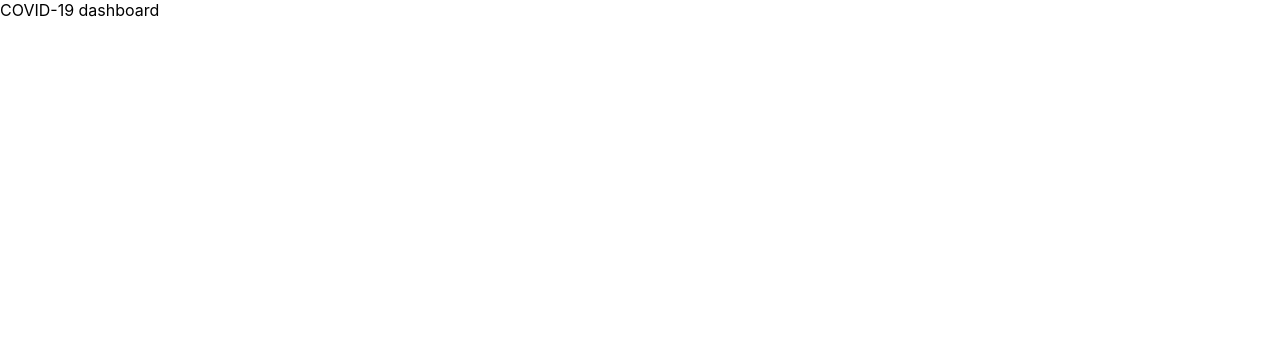
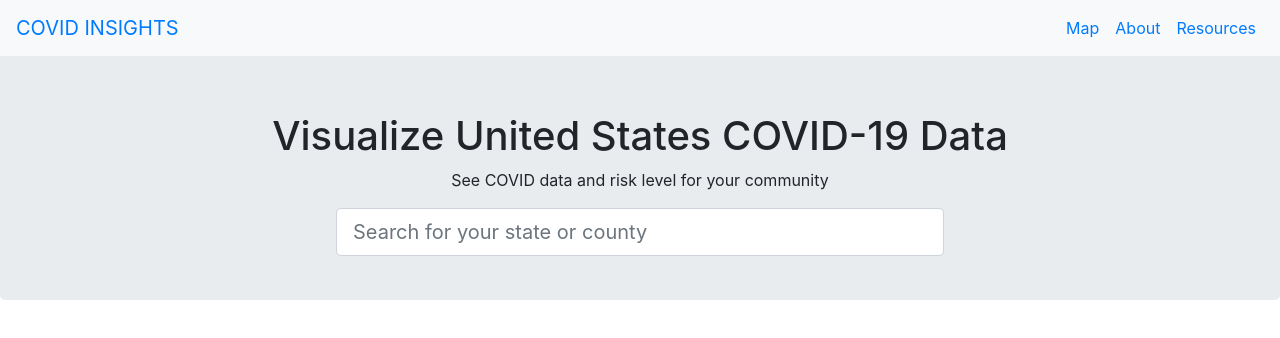
Before and after one commit to soundestmammal/covid19insights, a React (Create React App) app in the folder client/: page / in a window 1280 px wide. Shown: the top 338 px of the page. Built offline with nearby package versions, Linux system fonts and the light colour scheme.

Commit message:
Add search bar to project, supports autocomplete, arrow, tab, enter keys

```diff
--- a/client/package.json
+++ b/client/package.json
@@ -6,8 +6,11 @@
     "@testing-library/jest-dom": "^4.2.4",
     "@testing-library/react": "^9.5.0",
     "@testing-library/user-event": "^7.2.1",
+    "bootstrap": "^4.5.0",
     "react": "^16.13.1",
+    "react-bootstrap": "^1.0.1",
     "react-dom": "^16.13.1",
+    "react-router-dom": "^5.2.0",
     "react-scripts": "3.4.1"
   },
   "scripts": {
--- a/client/public/index.html
+++ b/client/public/index.html
@@ -15,6 +15,12 @@
       user's mobile device or desktop. See https://developers.google.com/web/fundamentals/web-app-manifest/
     -->
     <link rel="manifest" href="%PUBLIC_URL%/manifest.json" />
+    <link
+      rel="stylesheet"
+      href="https://maxcdn.bootstrapcdn.com/bootstrap/4.5.0/css/bootstrap.min.css"
+      integrity="sha384-9aIt2nRpC12Uk9gS9baDl411NQApFmC26EwAOH8WgZl5MYYxFfc+NcPb1dKGj7Sk"
+      crossorigin="anonymous"
+    />
     <!--
       Notice the use of %PUBLIC_URL% in the tags above.
       It will be replaced with the URL of the `public` folder during the build.
--- a/client/src/App.css
+++ b/client/src/App.css
@@ -1,4 +1,4 @@
-.App-header {
+.App {
   background-color: #282c34;
   min-height: 100vh;
   display: flex;
@@ -7,4 +7,35 @@
   justify-content: center;
   font-size: calc(10px + 2vmin);
   color: white;
+  margin-top: 56px;
 }
+
+.suggestions {
+  border: 1px solid #999;
+  border-top-width: 0;
+  list-style-type: none;
+  margin-top: 0;
+  max-height: 400px;
+  overflow-y: auto;
+  width: 50%;
+  margin: 0 auto;
+  padding-left: 0;
+  background-color: white;
+}
+
+.suggestions li {
+  padding: 0.5em 1em;
+  color: black;
+  text-decoration: none;
+}
+
+.suggestion-active,
+.suggestions li:hover {
+  background-color: rgba(237, 237, 237, 1);
+  cursor: pointer;
+  font-weight: 700;
+}
+
+.suggestions li:not(:last-of-type) {
+  border-bottom: 1px solid #999;
+}
--- a/client/src/App.js
+++ b/client/src/App.js
@@ -1,10 +1,10 @@
 import React from 'react';
 import './App.css';
 
-function App() {
+function App(props) {
   return (
     <div className="App">
-      COVID-19 dashboard
+      {props.state}
     </div>
   );
 }
--- /dev/null
+++ b/client/src/AppRouter.js
@@ -0,0 +1,37 @@
+import React, { Component } from 'react';
+import { BrowserRouter as Router, Route } from 'react-router-dom';
+import App from './App';
+import Navbar from './Navbar';
+import Hero from './components/Hero';
+
+class AppRouter extends Component {
+
+    constructor(props) {
+      super(props);
+      this.state = {
+        currentState: "",
+      }
+    }
+
+    navToState = (state) => {
+      this.setState({ currentState: state });
+    }
+
+    render() {
+        return(
+            <div>
+                <Router>
+                    <Navbar />
+                    <Route exact path="/">
+                        <Hero  height={'300px'} nav={this.navToState}  title={"Visualize United States COVID-19 Data"} subtitle={"See COVID data and risk level for your community"} style={{marginTop: '56px'}}/>
+                    </Route>
+                    <Route path="/detail">
+                        <App state={this.state.currentState} />
+                    </Route>
+                </Router>
+            </div>
+        );
+    }
+}
+
+export default AppRouter;
--- /dev/null
+++ b/client/src/Navbar.js
@@ -0,0 +1,19 @@
+import React from 'react';
+import { Link } from 'react-router-dom';
+import Navbar from 'react-bootstrap/Navbar';
+import Nav from 'react-bootstrap/Nav';
+
+const Navigation = () => {
+    return (
+        <Navbar bg="light" fixed='top'>
+            <Navbar.Brand className="mr-auto"><Link to="/">COVID INSIGHTS</Link></Navbar.Brand>
+            <Nav>
+                <Nav.Link><Link to="/">Map</Link></Nav.Link>
+                <Nav.Link><Link to="/about">About</Link></Nav.Link>
+                <Nav.Link><Link to="/resources">Resources</Link></Nav.Link>
+            </Nav>
+        </Navbar>
+    );
+}
+
+export default Navigation;
--- /dev/null
+++ b/client/src/components/Hero.js
@@ -0,0 +1,162 @@
+import React, { Component } from 'react';
+import { Link, Redirect } from 'react-router-dom';
+import InputGroup from 'react-bootstrap/InputGroup';
+import FormControl from 'react-bootstrap/FormControl';
+import "../App.css";
+
+class Hero extends Component {
+    constructor(props){
+        super(props);
+        this.state = {
+            activeSuggestion: 0,
+            filteredSuggestions: [],
+            showSuggestions: false,
+            textInput: "",
+            toDetail: false,
+        }
+    }
+
+    onChangeText = (e) => {
+        const userInput = e.target.value;
+        let places = ["New York", "Florida", "Massachusetts", "Texas", "California", "New Jersey", "Arizona", "Montana", "Rhode Island", "Kansas", "Louisiana"];
+        const filteredSuggestions = places.filter(place => place.toLowerCase().indexOf(userInput.toLowerCase()) > -1);
+        this.setState({
+            filteredSuggestions,
+            activeSuggestion: 0,
+            textInput: e.target.value,
+            showSuggestions: true,
+        });
+    }
+
+    onClick = (e) => {
+        this.props.nav(e.target.innerText);
+        this.setState({
+            filteredSuggestions: [],
+            activeSuggestion: 0,
+            showSuggestions: false,
+            textInput: e.target.innerText
+        })
+    }
+
+    onKeyDown = (e) => {
+        const { activeSuggestion, filteredSuggestions } = this.state;
+        // Enter key
+        if(e.keyCode === 13) {
+            e.preventDefault();
+            console.log(filteredSuggestions[activeSuggestion]);
+            this.props.nav(filteredSuggestions[activeSuggestion]);
+            this.setState({
+                activeSuggestion: 0,
+                showSuggestions: false,
+                textInput: filteredSuggestions[activeSuggestion],
+                toDetail: true,
+            });
+        }
+        // If user presses up arraow
+        else if(e.keyCode === 38) {
+            if(activeSuggestion === 0) {
+                return;
+            }
+            this.setState({ activeSuggestion: activeSuggestion - 1});
+        }
+        // If user presses down arrow, increment index
+        else if(e.keyCode === 40) {
+            if(activeSuggestion -1 === filteredSuggestions.length) {
+                return;
+            }
+            this.setState({ activeSuggestion: activeSuggestion+1 });
+        }
+        // Tab key
+        else if(e.keyCode === 9) {
+            e.preventDefault();
+            this.setState({
+                activeSuggestion: 0,
+                showSuggestions: false,
+                textInput: filteredSuggestions[activeSuggestion]
+            })
+        }
+    }
+
+    renderText() {
+        return(
+            <div className={`container align-items-center d-flex flex-column mt-5`}>
+                <h1>{this.props.title}</h1>
+                <p>{this.props.subtitle}</p>
+            </div>
+        );
+    }
+
+    submitState = e => {
+        e.preventDefault();
+        this.setState({ toDetail: true });
+    }
+
+    render() {
+        const { onChangeText,
+                onClick,
+                onKeyDown,
+                state: {
+                    activeSuggestion,
+                    filteredSuggestions,
+                    showSuggestions,
+                    textInput,
+                    toDetail
+                }
+        } = this;
+
+        if(toDetail) {
+            return <Redirect to="/detail" />
+        }
+
+        let suggestionsListComponent;
+        if(showSuggestions && textInput) {
+            if(filteredSuggestions.length) {
+                suggestionsListComponent = (
+                    <ul className="suggestions">
+                        {filteredSuggestions.map((suggestion, index) => {
+                            let className;
+
+                            if (index === activeSuggestion) {
+                                className = "suggestion-active"
+                                console.log("CLASS NAME!", className);
+                            }
+
+                            return (
+                                <Link to="/detail">
+                                    <li
+                                        className={className}
+                                        key={suggestion}
+                                        onClick={onClick}
+                                    >
+                                        {suggestion}
+                                    </li>
+                                </Link>
+                            );
+                        })}
+                    </ul>
+                );
+            } else {
+                suggestionsListComponent = (
+                    <div class="no-suggestions">
+                        <em>There are no suggestions, woops.</em>
+                    </div>
+                )
+            }
+        }
+        return(
+            <div>
+                <div className="jumbotron" style={{ display: 'block', height: this.props.height}}>
+                    {this.renderText()}
+                    <form>
+                        <InputGroup size="lg" className="w-50 mx-auto">
+                            <FormControl value={textInput} onChange={onChangeText} onKeyDown={onKeyDown} placeholder="Search for your state or county" aria-label="Large" aria-describedby="inputGroup-sizing-sm" />
+                        </InputGroup>
+                    </form>
+                    {suggestionsListComponent}
+                </div>
+            </div>
+        );
+    }
+}
+
+export default Hero;
--- a/client/src/index.css
+++ /dev/null
@@ -1,13 +0,0 @@
-body {
-  margin: 0;
-  font-family: -apple-system, BlinkMacSystemFont, 'Segoe UI', 'Roboto', 'Oxygen',
-    'Ubuntu', 'Cantarell', 'Fira Sans', 'Droid Sans', 'Helvetica Neue',
-    sans-serif;
-  -webkit-font-smoothing: antialiased;
-  -moz-osx-font-smoothing: grayscale;
-}
-
-code {
-  font-family: source-code-pro, Menlo, Monaco, Consolas, 'Courier New',
-    monospace;
-}
--- a/client/src/index.js
+++ b/client/src/index.js
@@ -1,9 +1,9 @@
 import React from 'react';
 import ReactDOM from 'react-dom';
-import './index.css';
-import App from './App';
+import 'bootstrap/dist/css/bootstrap.min.css';
+import AppRouter from './AppRouter';
 
 ReactDOM.render(
-    <App />,
+    <AppRouter />,
   document.getElementById('root')
 );
```
Also changed, not shown: 1 other file (tests, documents, lock files or other folders).
